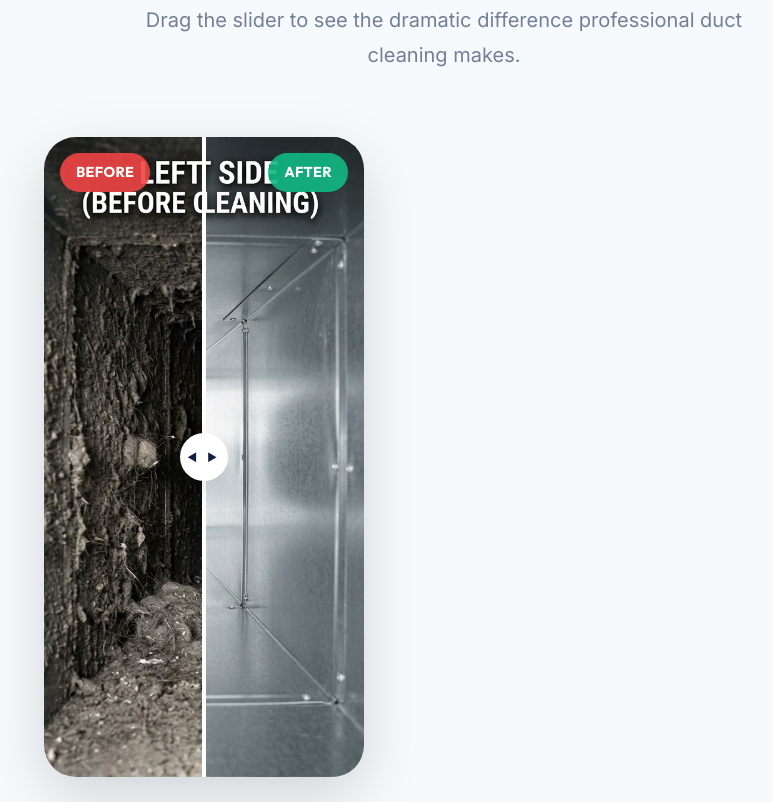
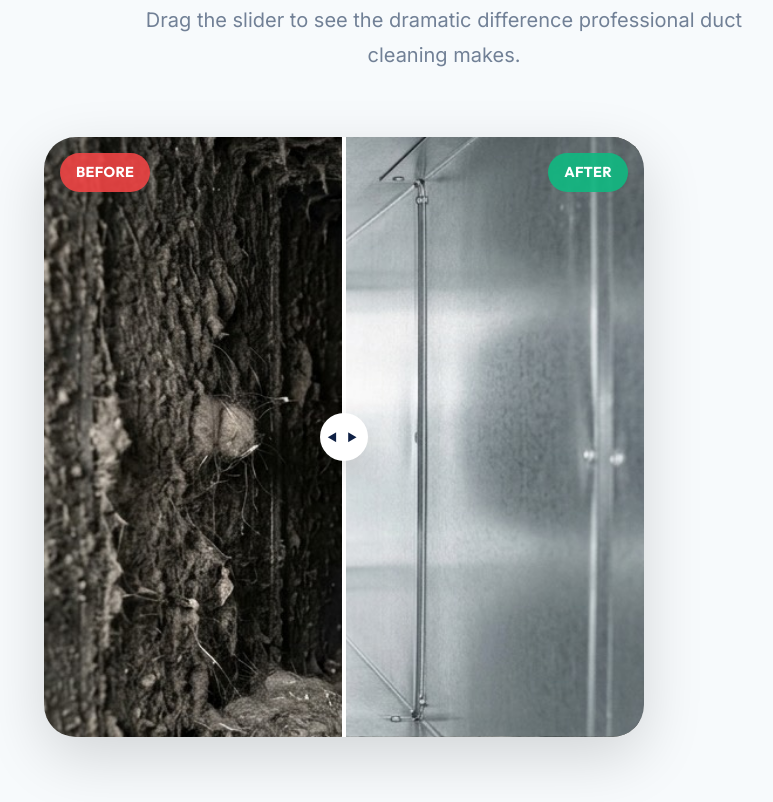
Before and after one commit to archangel-ll/dial-one-duct-cleaning, a website built with Vite: page index.html in a window 1280 px wide. Shown: the part 2918-3720 px from the top of the page, without its empty margins (196-969 px from the left). Built offline with nearby package versions, Linux system fonts and the light colour scheme.

Commit message:
style: adjusted slider container to 1:1 aspect ratio to fix extreme vertical layout while maintaining overlay functionality

```diff
--- a/src/css/sections.css
+++ b/src/css/sections.css
@@ -504,8 +504,9 @@
   overflow: hidden;
   box-shadow: var(--shadow-xl);
   cursor: col-resize;
-  aspect-ratio: 1/2; /* Essential: 1/2 geometry paired with 200% width results in 1:1 image geometry, preventing ANY cropping of the 1024x1024 square image! */
-  max-height: 80vh; /* Keep it from being taller than the screen on desktop */
+  aspect-ratio: 1/1; /* 1:1 Square provides an excellent middle ground, preventing extreme verticality on desktop while keeping zoom moderate. */
+  max-height: 600px; /* Limit height on desktop so it doesn't take over the entire screen */
+  max-width: 100%;
 }
 
 .ba-slider-container img {
```
